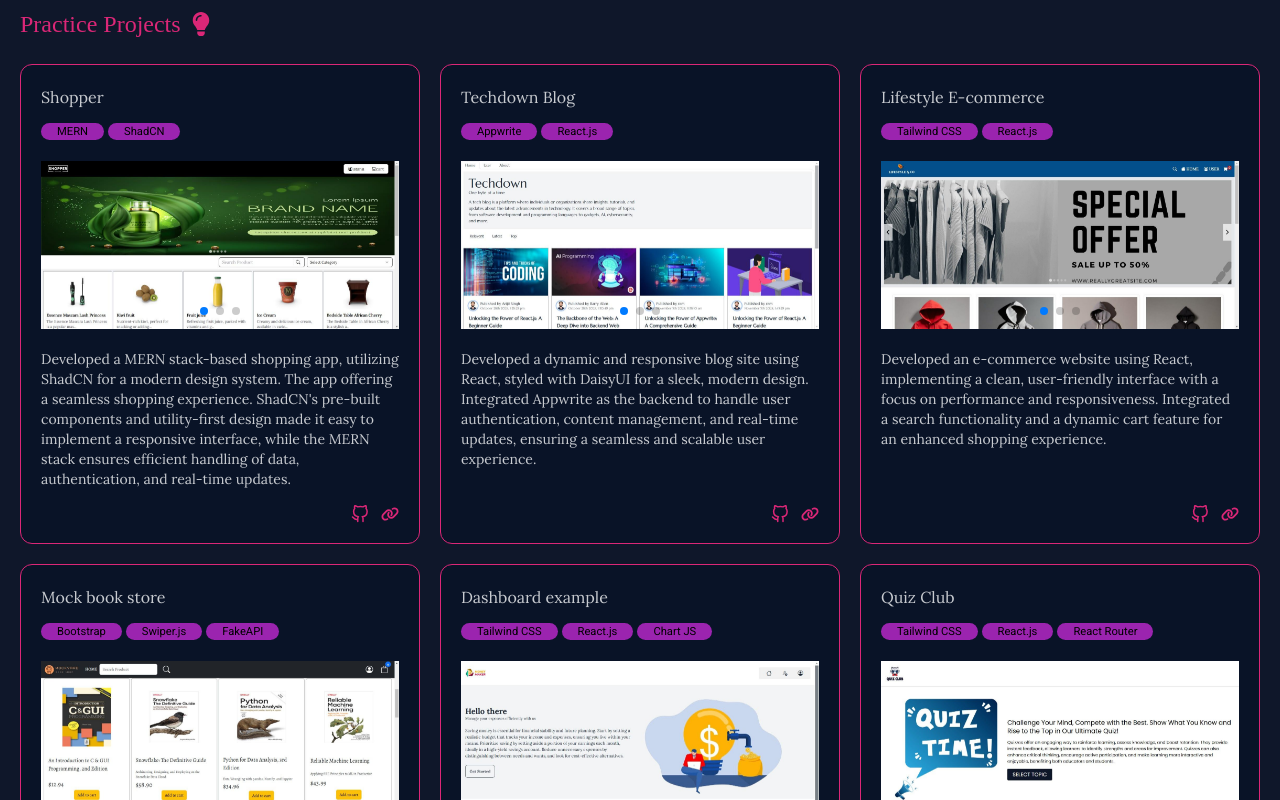
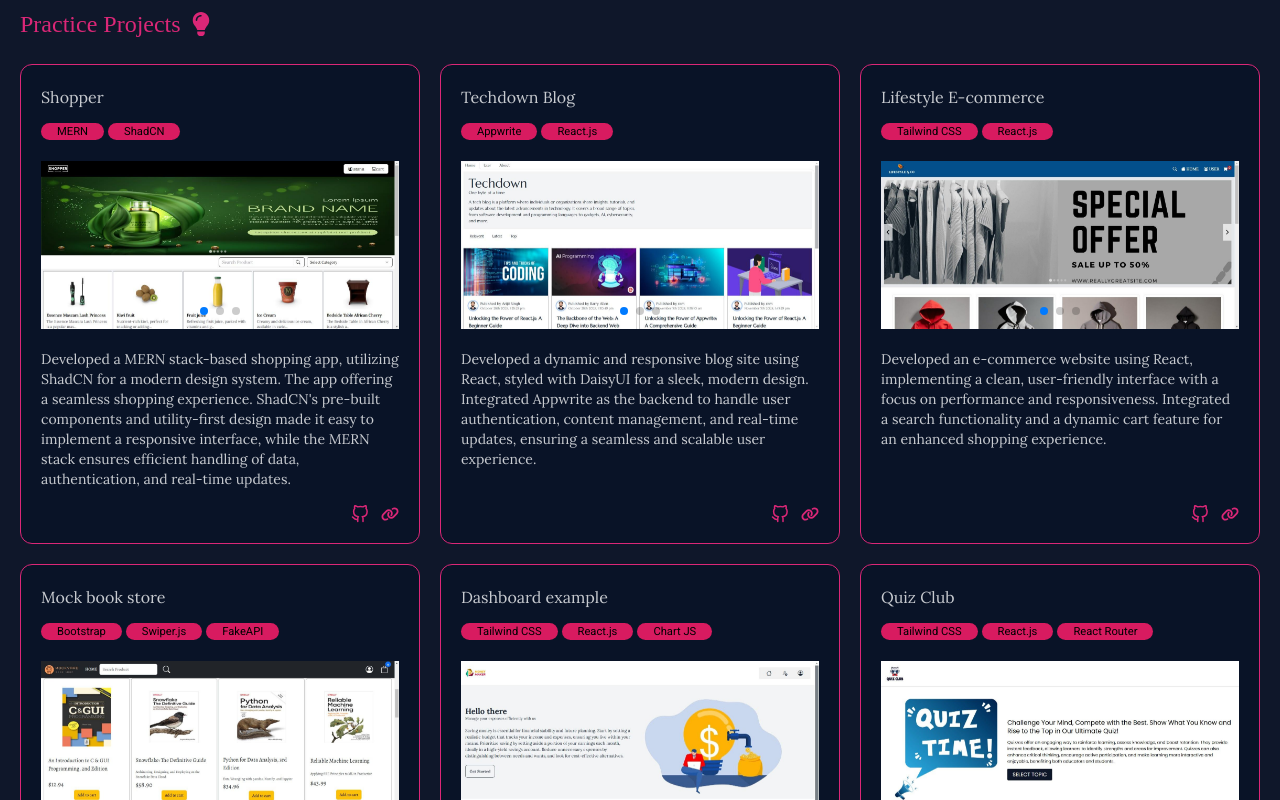
Before and after one commit to WebdevAtanu/portfolio, a React (Vite) app: page / in a window 1280 px wide. Shown: the part 2600-3400 px from the top of the page. Built offline with nearby package versions, Linux system fonts and the light colour scheme; no server answers; a web font is replaced by a local one.

Commit message:
Update App.css

```diff
--- a/src/App.css
+++ b/src/App.css
@@ -27,7 +27,7 @@ body {
 	border-radius: 1rem;
 	font-size: 0.7rem;
 	color: black;
-	background: #9b24af;
+	background: #d81b60;
 	font-family: "Roboto", serif;
 }
 
```
